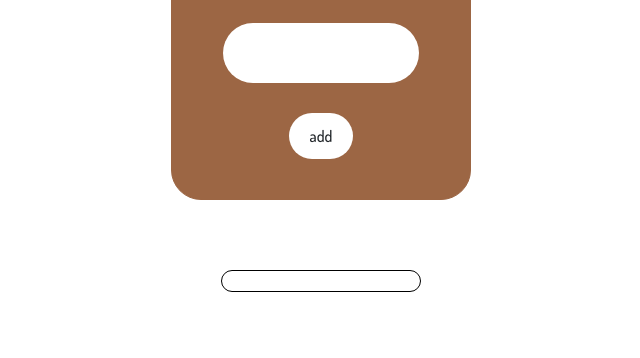
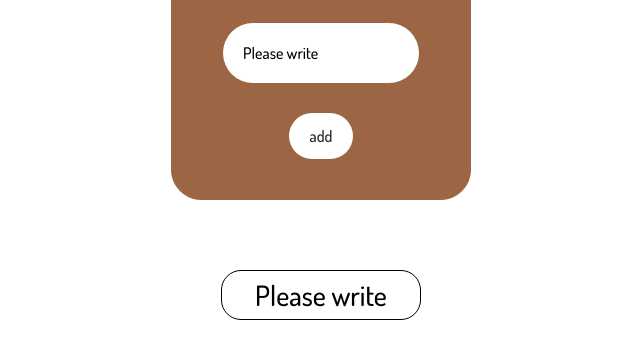
Before and after one commit to NR1000-coder/JS-Don, a plain HTML site: page index.html in a window 1280 px wide. Both pictures are taken after a click on the element "add". Shown: the part 158-516 px from the top of the page, without its empty margins (319-959 px from the left). Drawn offline with nearby package versions, Linux system fonts and the light colour scheme.

Commit message:
condition23done

```diff
--- a/app.js
+++ b/app.js
@@ -1,10 +1,14 @@
 $(document).ready(function () {
 
-    $('input').html('Please write' );
+    $('input').click(function (e) {
+        e.preventDefault();
 
+        $('input').val("");
+    });
     $('.btn').click(function (e) {
         e.preventDefault();
 
+        if ($.trim($("input").val()) != '') {
             let a = (a) => {
                 if (parseInt(a) + 0 == parseInt(a)) {
                     for (let i = 1; i<a; i++) {
@@ -16,5 +20,8 @@ $(document).ready(function () {
                 }
             }
         a($('input').val())
+        }
+        $('input').val("Please write");
     });
+
 });
--- a/index.html
+++ b/index.html
@@ -26,7 +26,7 @@
                 <div class="col-md-12 d-flex justify-content-center">
                     <div class="box">
                         <h1>To-Do</h1>
-                        <input type="text">
+                        <input type="text" value="Please write">
                         <div class="btn">add</div>
                     </div>
                 </div>
```
Lines whose indentation alone changed are shown as unchanged.
